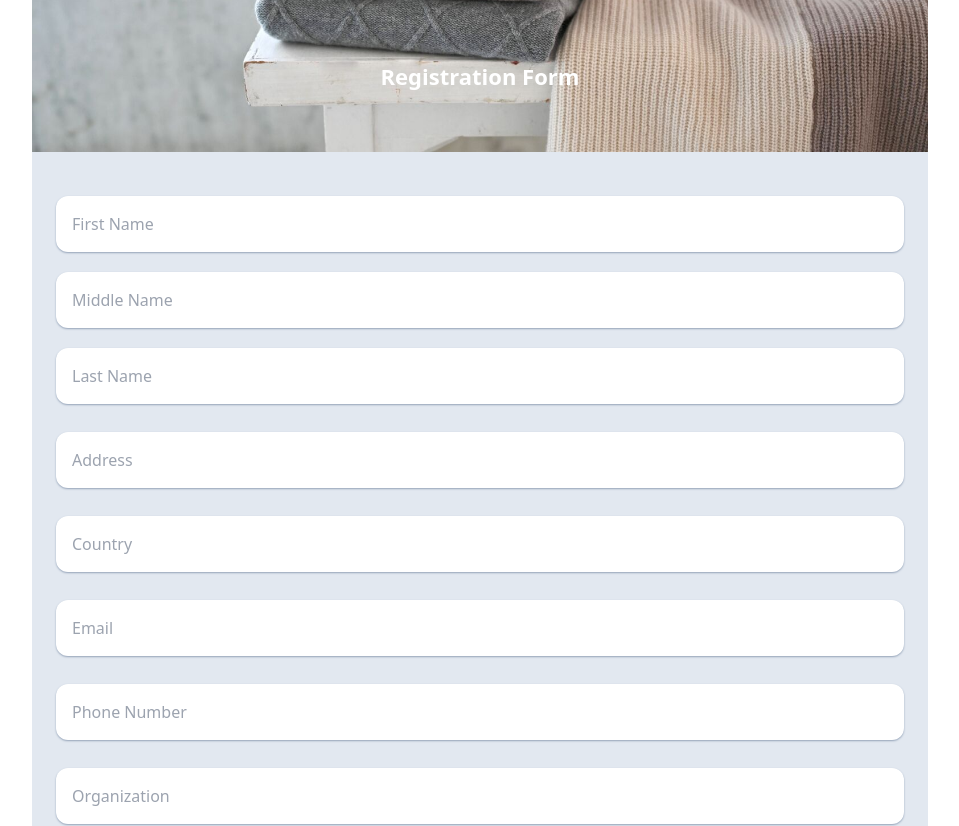
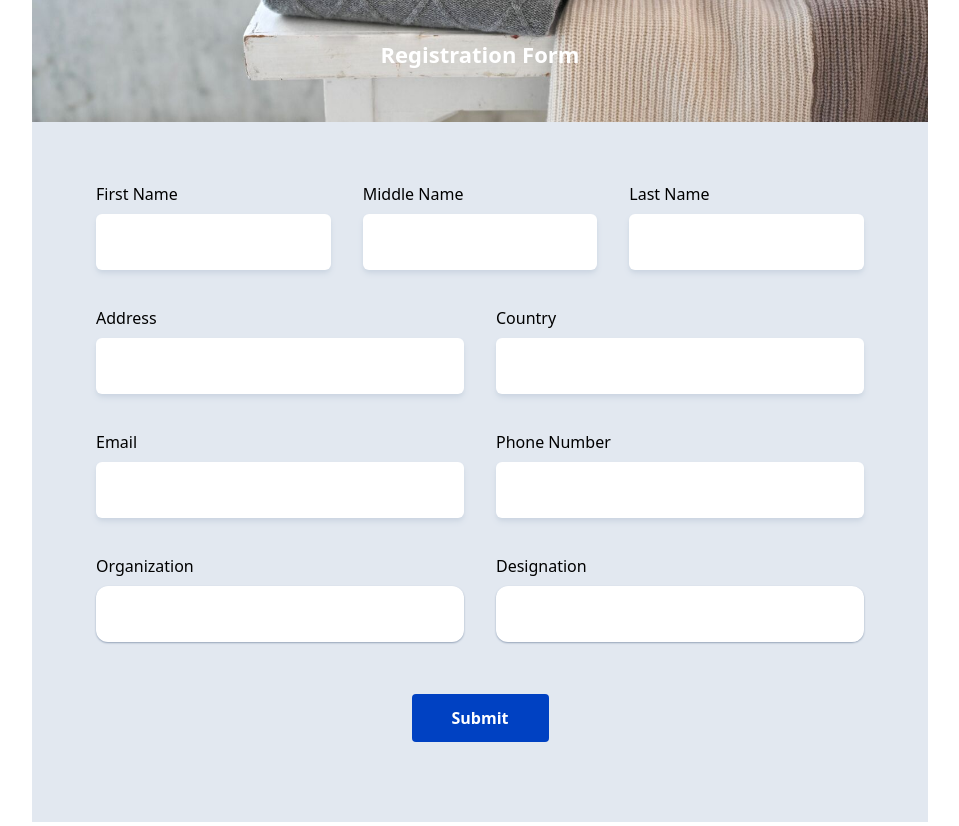
Before and after one commit to Ronish-Prajapati/pashmina, a React (Vite) app: page / in a window 1280 px wide. Shown: the top 826 px of the page, without its empty margins (160-1119 px from the left). Built offline with nearby package versions, Linux system fonts and the light colour scheme.

Commit message:
Form design updated

```diff
--- a/src/Login.jsx
+++ b/src/Login.jsx
@@ -64,7 +64,7 @@ const Login= () => {
     setIsLoading(true);
 
     try {
-      const response = await fetch('http://registration.test/api/login', {
+      const response = await fetch('https://expo.nepalpashmina.org.np/api/login', {
         method: 'POST',
         headers: {
           'Content-Type': 'application/json',
--- a/src/Pass.jsx
+++ b/src/Pass.jsx
@@ -1,4 +1,4 @@
-import React, { useState,useRef } from "react";
+import React, { useState, useRef } from "react";
 import { SlArrowLeft } from "react-icons/sl";
 import { Link, useNavigate } from "react-router-dom";
 import axios from "axios";
@@ -41,7 +41,7 @@ const Pass = () => {
         setIsSubmitting(true);
 
         try {
-      const response = await fetch("http://registration.test/api/registrations", {
+            const response = await fetch("https://expo.nepalpashmina.org.np/api/registrations", {
                 method: "POST",
                 headers: {
                     "Content-Type": "application/json",
@@ -55,12 +55,10 @@ const Pass = () => {
                 const registrationId = responseData.registration_id;
 
                 setRegistrationId(registrationId || 'N/A');
-      }
-      else{
-        if(responseData.errors){
+            } else {
+                if (responseData.errors) {
                     setErrors(responseData.errors);
-        }
-        else{
+                } else {
                     setResponseMessage(data.message || 'There was an error with your submission.');
 
                 }
@@ -98,129 +96,155 @@ const Pass = () => {
         navigate("/"); // Navigate to another route if needed
     };
 
-  return (
-    <>
+    return ( <
+        >
 
-    <div className="flex w-full justify-center h-full">
-
-      <div className=" w-full sm:w-[70%]  h-full bg-[#f5f5f5]">
+        <div className="flex justify-center items-center w-full h-screen">
+      <div className="rounded-md w-full sm:w-[70%]">
         <div>
-
-          <div className="flex flex-col px-6 py-[60px] bg-slate-400 bg-[url('/title.jpg')] bg-cover bg-center h-full">
+          <div className="flex flex-col px-6 py-[60px] bg-slate-400 bg-[url('/title.jpg')] bg-cover bg-center h-36">
             <div className="items-center my-auto"></div>
-
             <h3 className="font-bold text-2xl flex justify-center mx-auto text-[22px] text-white">
              Registration Form
             </h3>
+          </div>
 
-          </div>
-          <div className="bg-slate-200 px-6 pb-20 pt-6 ">
-            <form className="flex  flex-col gap-5" onSubmit={handleSubmit}>
+          <div className="bg-slate-200 px-16 pb-20 pt-10">
+            <form className="flex flex-col gap-5" onSubmit={handleSubmit}>
               <div className="flex flex-wrap gap-4">
                 <div className="flex-1"></div>
               </div>
+              <div className="grid lg:grid-cols-3 lg:gap-8 sm:grid-cols-2 grid-cols-1 gap-6 mb-4">
+                <div>
+                  <label>First Name</label>
                   <input
-                className="rounded-xl w-full py-4 px-4 bg-white shadow-slate-400 shadow-sm text-black"
+                    className="rounded-md w-full py-4 px-4 bg-white shadow-slate-300 shadow-md text-black mt-2"
                     type="text"
-                placeholder="First Name"
+                    placeholder=""
                     name="first_name"
                     value={formData.first_name}
                     onChange={handleChange}
                     required
                   />
                   {errors.first_name && <p style={{ color: "red" }}>{errors.first_name[0]}</p>}
+                </div>
+                <div>
+                  <label>Middle Name</label>
                   <input
-                className="rounded-xl w-full py-4 px-4 bg-white shadow-slate-400 shadow-sm text-black"
+                    className="rounded-md w-full py-4 px-4 bg-white shadow-slate-300 shadow-md text-black mt-2"
                     type="text"
-                placeholder="Middle Name"
+                    placeholder=""
                     name="middle_name"
                     value={formData.middle_name}
                     onChange={handleChange}
                   />
+                </div>
+                <div>
+                  <label>Last Name</label>
                   <input
-                className="rounded-xl w-full py-4 px-4 bg-white shadow-slate-400 shadow-sm text-black"
+                    className="rounded-md w-full py-4 px-4 bg-white shadow-slate-300 shadow-md text-black mt-2"
                     type="text"
-                placeholder="Last Name"
+                    placeholder=""
                     name="last_name"
                     value={formData.last_name}
                     onChange={handleChange}
                   />
                   {errors.last_name && <p style={{ color: "red" }}>{errors.last_name[0]}</p>}
-
+                </div>
+              </div>
+              <div className="grid lg:gap-8 sm:grid-cols-2 grid-cols-1 gap-6 mb-4">
+                <div>
+                  <label>Address</label>
                   {/* Add other input fields similarly */}
                   <input
-                className="rounded-xl w-full py-4 px-4 mt-2 bg-white shadow-slate-400 shadow-sm text-black"
+                    className="rounded-md w-full py-4 px-4 mt-2 bg-white shadow-slate-300 shadow-md text-black"
                     type="text"
-                placeholder="Address"
+                    placeholder=""
                     name="address"
                     value={formData.address}
                     onChange={handleChange}
                     required
                   />
                   {errors.address && <p style={{ color: "red" }}>{errors.address[0]}</p>}
+                </div>
+                <div>
+                  <label>Country</label>
                   {/* Country */}
                   <input
-                className="rounded-xl w-full py-4 px-4 mt-2 bg-white shadow-slate-400 shadow-sm text-black"
+                    className="rounded-md w-full py-4 px-4 mt-2 bg-white shadow-slate-300 shadow-md text-black"
                     type="text"
-                placeholder="Country"
+                    placeholder=""
                     name="country"
                     value={formData.country}
                     onChange={handleChange}
                     required
                   />
                   {errors.country && <p style={{ color: "red" }}>{errors.country[0]}</p>}
-
+                </div>
+              </div>
+              <div className="grid lg:gap-8 sm:grid-cols-2 grid-cols-1 gap-6 mb-4">
+                <div>
+                  <label>Email</label>
                   {/* Email */}
                   <input
-                className="rounded-xl w-full py-4 px-4 mt-2 bg-white shadow-slate-400 shadow-sm text-black"
+                    className="rounded-md w-full py-4 px-4 mt-2 bg-white shadow-slate-300 shadow-md text-black"
                     type="email"
-                placeholder="Email"
+                    placeholder=""
                     name="email"
                     value={formData.email}
                     onChange={handleChange}
                   />
                   {responseMessage.email && <p style={{ color: "red" }}>{responseMessage.email[0]}</p>}
-
+                </div>
+                <div>
+                  <label>Phone Number</label>
                   {/* Phone Number */}
                   <input
-                className="rounded-xl w-full py-4 px-4 mt-2 bg-white shadow-slate-400 shadow-sm text-black"
+                    className="rounded-md w-full py-4 px-4 mt-2 bg-white shadow-slate-300 shadow-md text-black"
                     type="text"
-                placeholder="Phone Number"
+                    placeholder=""
                     name="phone"
                     value={formData.phone_number}
                     onChange={handleChange}
                   />
                   {errors.phone_number && <p style={{ color: "red" }}>{errors.phone_number[0]}</p>}
+                </div>
+              </div>
 
+              <div className="grid lg:gap-8 sm:grid-cols-2 grid-cols-1 gap-6 mb-4">
+                <div>
+                  <label>Organization</label>
                   {/* Organization */}
                   <input
                     className="rounded-xl w-full py-4 px-4 mt-2 bg-white shadow-slate-400 shadow-sm text-black"
                     type="text"
-                placeholder="Organization"
+                    placeholder=""
                     name="organization"
                     value={formData.organization}
                     onChange={handleChange}
                   />
                   {responseMessage.organization && <p style={{ color: "red" }}>{responseMessage.organization[0]}</p>}
-
+                </div>
+                <div>
+                  <label>Designation</label>
                   {/* Designation */}
                   <input
                     className="rounded-xl w-full py-4 px-4 mt-2 bg-white shadow-slate-400 shadow-sm text-black"
                     type="text"
-                placeholder="Designation"
+                    placeholder=""
                     name="designation"
                     value={formData.designation}
                     onChange={handleChange}
                   />
                   {errors.designation && <p style={{ color: "red" }}>{errors.designation[0]}</p>}
-               <button className="bg-[#0041C2] text-white px-6 py-2 rounded mt-4 self-center" type="submit" disabled={isSubmitting}>
+                </div>
+              </div>
+
+               <button className="bg-[#0041C2] text-white px-10 py-3 font-bold rounded mt-4 self-center" type="submit" disabled={isSubmitting}>
                 {isSubmitting ? "Submitting..." : "Submit"}
               </button>
             </form>
           </div>
-        </div>
-        <div>
-
         </div>
       </div>
 
@@ -232,8 +256,8 @@ const Pass = () => {
         registrationId={registrationId}
       />
 
-    </div>
-    </>
+    </div> <
+        />
     );
 };
 
--- a/src/utils/api.jsx
+++ b/src/utils/api.jsx
@@ -2,7 +2,7 @@
 import axios from 'axios';
 
 const api = axios.create({
-  baseURL: 'http://registration.test/api', // Update with your actual base URL
+  baseURL: 'https://expo.nepalpashmina.org.np/api', // Update with your actual base URL
 });
 
 // Add token to headers if it exists
```
Lines whose indentation alone changed are shown as unchanged.
